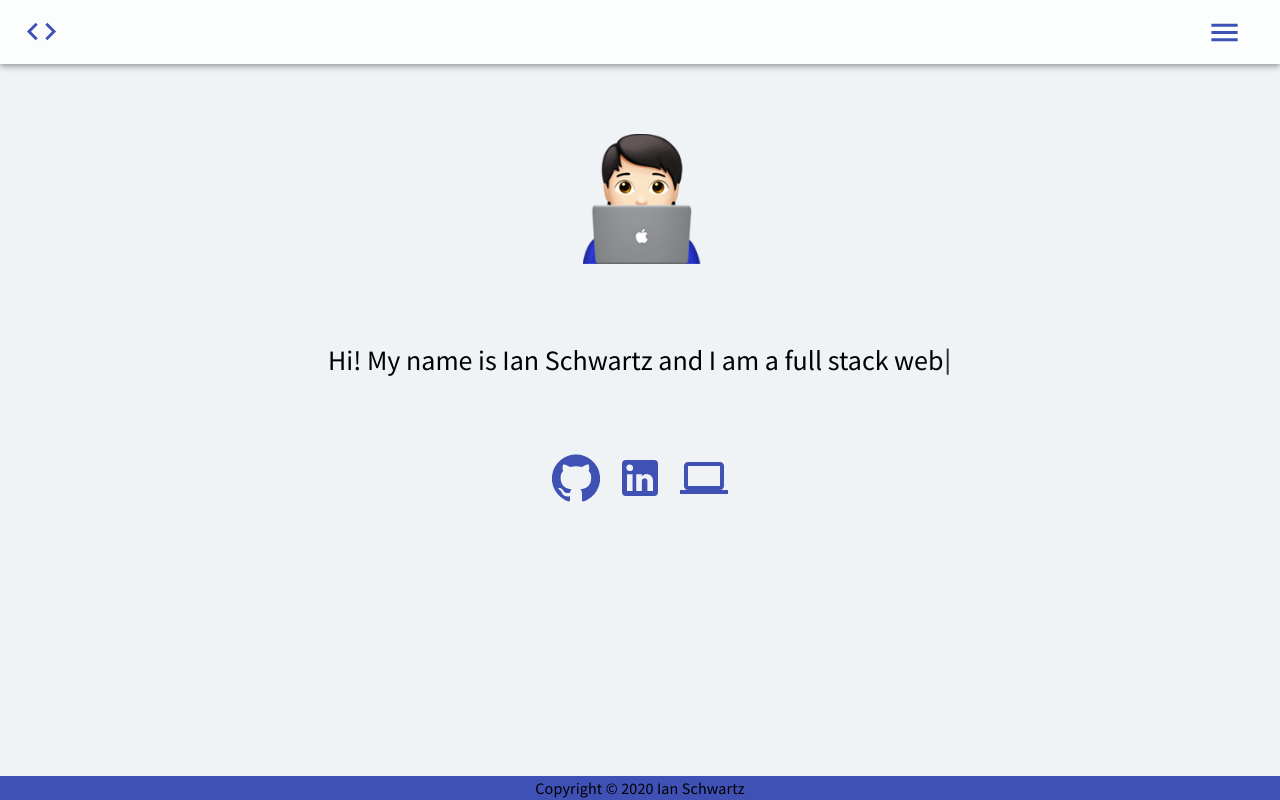
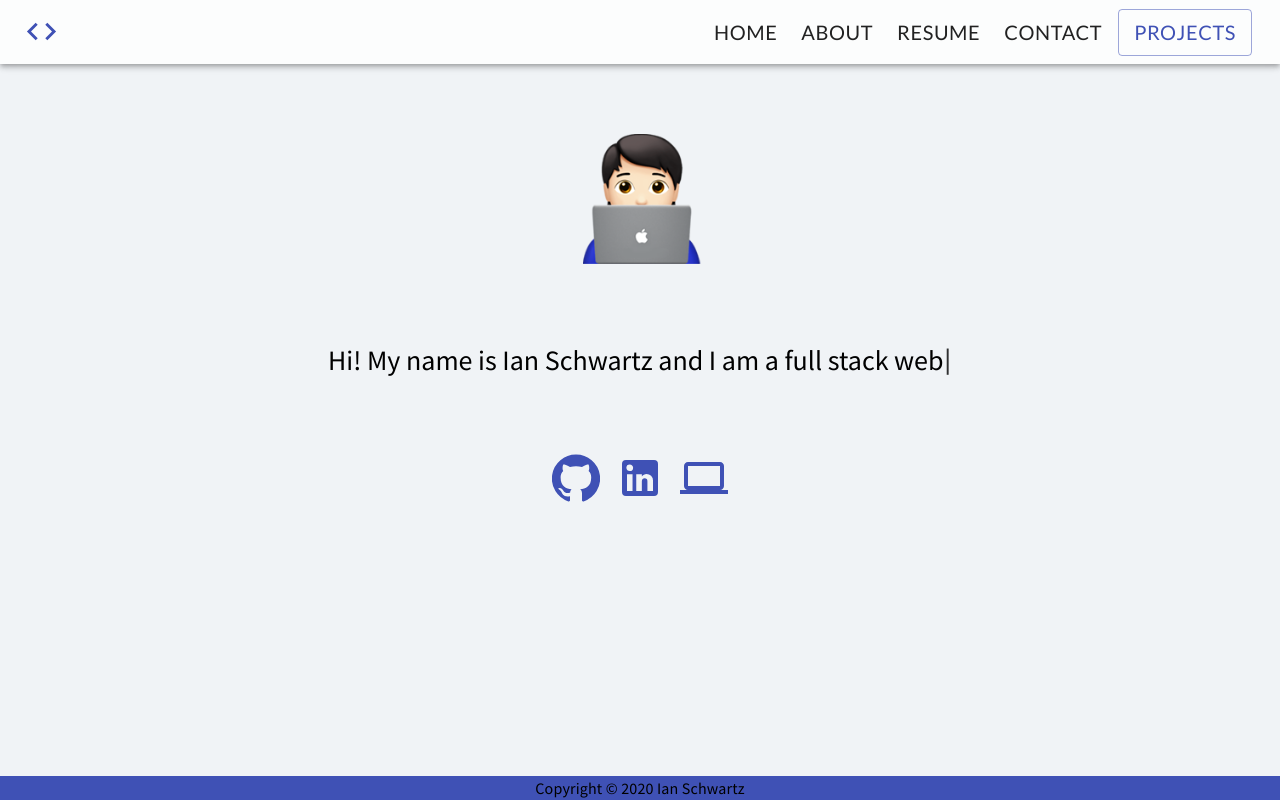
Before and after one commit to ian-schwartz/portfolio, a React (Create React App) app: page / in a window 1280 px wide. Built offline with nearby package versions, Linux system fonts and the light colour scheme.

Commit message:
responsive nav menu

```diff
--- a/src/components/Nav.js
+++ b/src/components/Nav.js
@@ -1,6 +1,7 @@
 import React, { useState } from "react";
 import { Link } from "react-router-dom";
 import { makeStyles } from "@material-ui/core/styles";
+import useMediaQuery from "@material-ui/core/useMediaQuery";
 import AppBar from "@material-ui/core/AppBar";
 import Toolbar from "@material-ui/core/Toolbar";
 import Button from "@material-ui/core/Button";
@@ -26,8 +27,9 @@ const useStyles = makeStyles((theme) => ({
 }));
 
 const Nav = () => {
+  const [anchorEl, setAnchorEl] = useState(null);
   const classes = useStyles();
-  const [anchorEl, setAnchorEl] = useState(null);
+  const menuBreakpoint = useMediaQuery("(max-width:768px)");
 
   const handleClick = (event) => {
     setAnchorEl(event.currentTarget);
@@ -39,13 +41,8 @@ const Nav = () => {
 
   return (
     <>
+      {menuBreakpoint ? (
         <AppBar className={classes.appBar}>
-        {/* <Link to='/' className={classes.link}>
-          <Button className={classes.button} id='home-btn'>
-            Home
-          </Button>
-        </Link> */}
-
           <Toolbar className='nav-container'>
             <Link to='/'>
               <CodeIcon color='primary' fontSize='large' />
@@ -101,6 +98,47 @@ const Nav = () => {
             </Menu>
           </Toolbar>
         </AppBar>
+      ) : (
+        <AppBar className={classes.appBar}>
+          <Toolbar className='nav-container'>
+            <Link to='/'>
+              <CodeIcon color='primary' fontSize='large' />
+            </Link>
+            <div className='nav-links'>
+              <Link to='/' className={classes.link}>
+                <Button className={classes.button} id='home-btn'>
+                  Home
+                </Button>
+              </Link>
+              <Link to='/about' className={classes.link}>
+                <Button className={classes.button}>About</Button>
+              </Link>
+              <a
+                href='https://resume.creddle.io/resume/bbjuttd019o'
+                className={classes.link}
+                target='_blank'
+                rel='noopener noreferrer'
+              >
+                <span>
+                  <Button className={classes.button}>Resume</Button>
+                </span>
+              </a>
+              <Link to='/contact' className={classes.link}>
+                <Button className={classes.button}>Contact</Button>
+              </Link>
+              <Link to='/projects' className={classes.link}>
+                <Button
+                  color='primary'
+                  variant='outlined'
+                  className={classes.button}
+                >
+                  Projects
+                </Button>
+              </Link>
+            </div>
+          </Toolbar>
+        </AppBar>
+      )}
     </>
   );
 };
```
Lines whose indentation alone changed are shown as unchanged.
